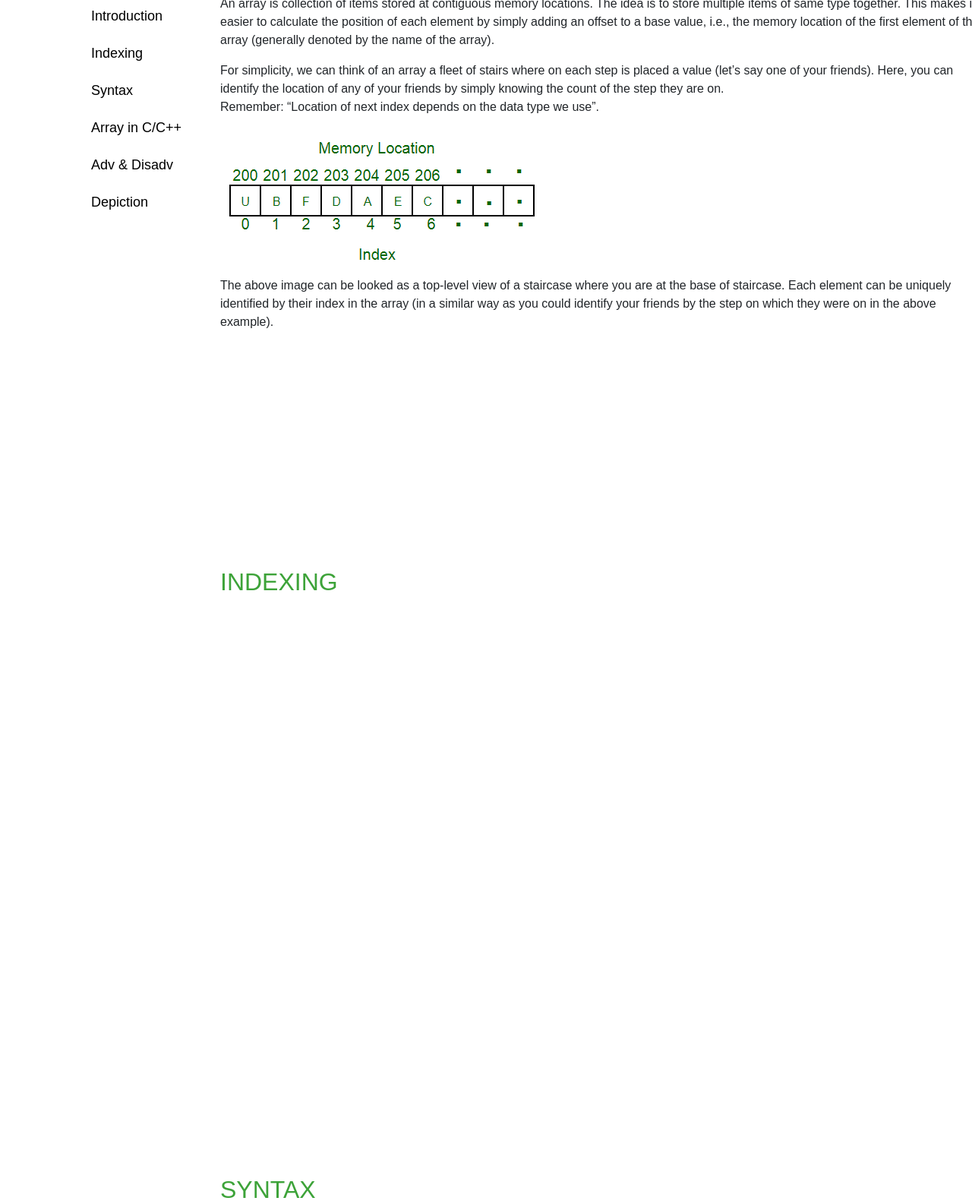
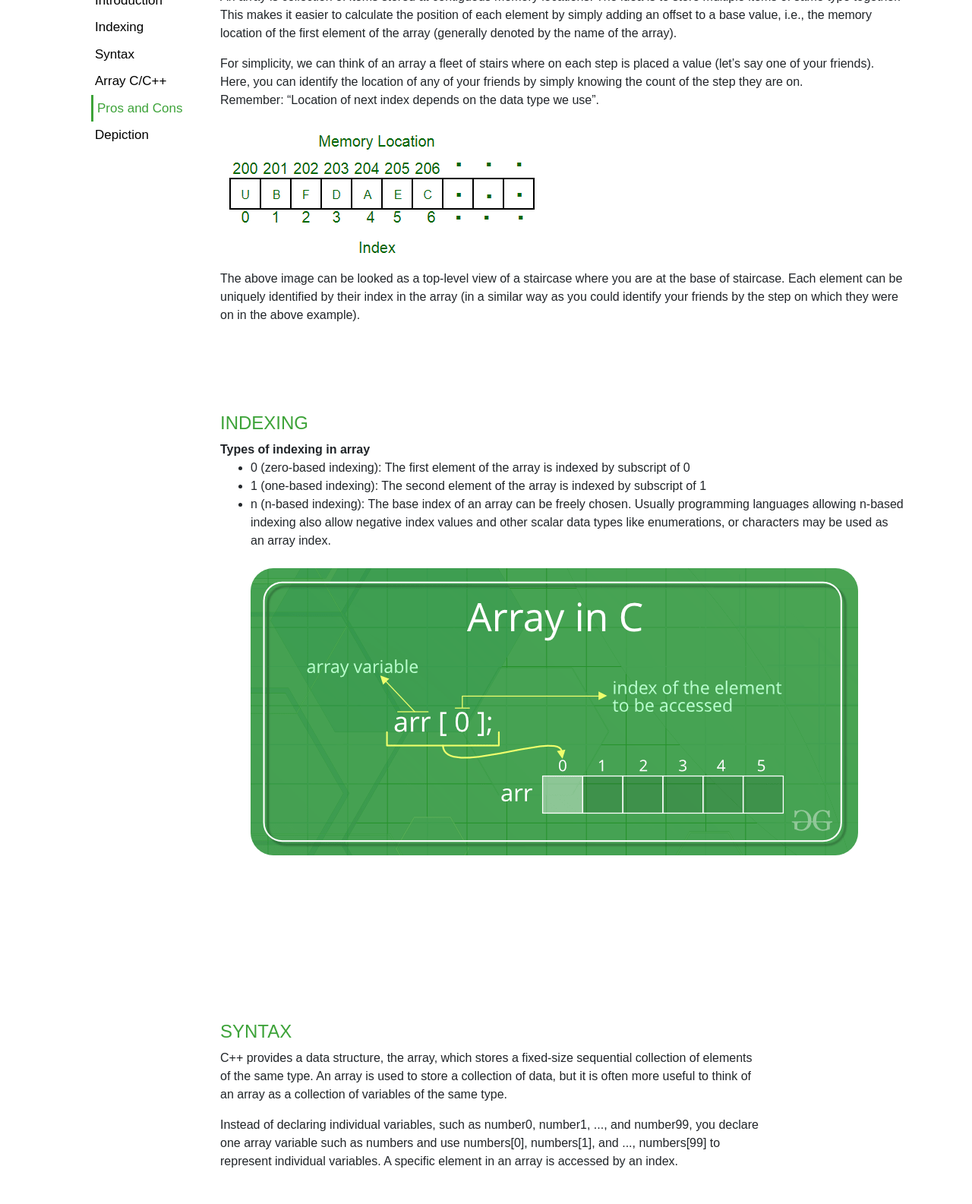
Before and after one commit to amit2608y/AlgoFreak, a website: page array.html in a window 1280 px wide. Shown: the part 295-1880 px from the top of the page at 76% size. Drawn offline with nearby package versions, Linux system fonts and the light colour scheme.

Commit message:
faults removed

```diff
--- a/array.html
+++ b/array.html
@@ -42,20 +42,21 @@
         </div>
     </div>
     <!--Sidebar navigation-->
-    <div class="sidebar">
-        <h5>Page Content</h5>
-        <a href="#intro">Introduction</a>
-        <a href="#index">Indexing</a>
-        <a href="#syntax">Syntax</a>
-        <a href="#lan">Array in C/C++</a>
-        <a href="#adv">Adv & Disadv</a>
-        <a href="#depict">Depiction</a>
-    </div>
+    <nav class="navigation" id="mainNav">
+        <h7>CONTENT</h7>
+        <a class="navigation__link" href="#1">Introduction</a>
+        <a class="navigation__link" href="#2">Indexing</a>
+        <a class="navigation__link" href="#3">Syntax</a>
+        <a class="navigation__link" href="#4">Array C/C++</a>
+        <a class="navigation__link" href="#5">Pros and Cons</a>
+        <a class="navigation__link" href="#6">Depiction</a>
+    </nav>
+
     <div class="content-area">
         <div class="wrapper">
-            <div id="intro" class="banner">
+            <div id="1" class="banner">
                 <div class="text-content">
-                    <h2>Intro</h2>
+                    <h4>Intro</h4>
                     <p>An array is collection of items stored at contiguous memory locations. The idea is to store multiple
                         items of same type together. This makes it easier to calculate the position of each element by simply
                         adding an offset to a base value, i.e., the memory location of the first element of the array (generally
@@ -70,36 +71,58 @@
                         identify your friends by the step on which they were on in the above example).</p>
                 </div>
             </div>
-            <div id="index" class="index-area">
+            <hr>
+            <div id="2" class="index-area">
                 <div class="text-content">
-                    <h2>Indexing</h2>
+                    <h4>Indexing</h4>
+                    <strong>Types of indexing in array</strong>
+                    <ul>
+                        <li>0 (zero-based indexing): The first element of the array is indexed by subscript of 0</li>
+                        <li>1 (one-based indexing): The second element of the array is indexed by subscript of 1</li>
+                        <li>n (n-based indexing): The base index of an array can be freely chosen. Usually programming languages allowing n-based indexing also allow negative index values and other scalar data types like enumerations, or characters may be used as an array index.</li>
+                        <br>
+                        <img src="img/p2.png">
+                    </ul>
                 </div>
             </div>
-            <div id="syntax" class="syntax-area">
+            <hr>
+            <div id="3" class="syntax-area">
                 <div class="text-content">
-                    <h2>Syntax</h2>
+                    <h4>Syntax</h4>
+                    <p>C++ provides a data structure, the array, which stores a fixed-size sequential collection of elements<br>
+                         of the same type. An array is used to store a collection of data, but it is often more useful to think of<br>
+                          an array as a collection of variables of the same type.</p>
+                    <p>Instead of declaring individual variables, such as number0, number1, ..., and number99, you declare<br>
+                         one array variable such as numbers and use numbers[0], numbers[1], and ..., numbers[99] to<br>
+                          represent individual variables. A specific element in an array is accessed by an index.</p>
                 </div>
             </div>
-            <div id="lan" class="lan-area">
+            <hr>
+            <div id="4" class="lan-area">
                 <div class="text-content">
-                    <h2>Array in C/C++</h2>
+                    <h4>Array in C/C++</h4>
                 </div>
             </div>
-            <div id="adv" class="adv-area">
+            <hr>
+            <div id="5" class="adv-area">
                 <div class="text-content">
-                    <h2>Pros and cons</h2>
+                    <h4>Pros and cons</h4>
                 </div>
             </div>
-            <div id="depict" class="depict-area">
+            <hr>
+            <div id="6" class="depict-area">
                 <div class="text-content">
-                    <h2>Depiction</h2>
+                    <h4>Depiction</h4>
                 </div>
             </div>
         </div>
     </div>
 
 
-
+    <!-- jQuery first, then Popper.js, then Bootstrap JS. -->
+    <script src="node_modules/jquery/dist/jquery.slim.min.js"></script>
+    <script src="node_modules/popper.js/dist/umd/popper.min.js"></script>
+    <script src="node_modules/bootstrap/dist/js/bootstrap.min.js"></script>
     <script src="js/array.js"></script>
     <script src="node_modules\flickity\dist\flickity.pkgd.min.js"></script>
 </body>
--- a/css/array.css
+++ b/css/array.css
@@ -106,6 +106,11 @@ hr{
   }
 }
 
+.content-area{
+  padding: 20px 20px;
+  display: flexbox;
+}
+
 .wrapper{
   margin-left: 50px;
   margin-block-start: 50px;
@@ -113,8 +118,7 @@ hr{
 }
 
 .banner{
-  height: 100vh;
-  width: 100%;
+  width: 90%;
   background: white;
 }
 
@@ -123,29 +127,58 @@ hr{
 .lan-area,
 .adv-area,
 .depict-area{
+  padding-top: 100px !important;
   height: 100vh;
+  width: 90%;
 }
 
-.text-content h2{
+.text-content h4{
   text-transform: uppercase;
   color: rgb(61, 163, 57);
 }
 
-.sidebar{
+.navigation {
   height: 100%;
-  width: 248px;
-  margin-top: 20px;
+  width: 208px;
+  margin-top: 30px;
   margin-left: 100px;
-  position: fixed;
   z-index: 1;
   left: 0;
   overflow-x:hidden;
-  padding-top: 20px;
+  padding-top: 100px;
+  padding: 20px 10px 2px 20px;
+  font-size: 17px;
+  display: block;
+  position: fixed;
+  color: #fff;
 }
 
+.navigation h7{
+  display: block;
+  color:rgb(182, 177, 177);
+  text-decoration: none;
+  padding: 5px;
+  font-weight: 900;
+}
 
+.navigation__link {
+  display: block;
+  color:black;
+  text-decoration: none;
+  padding: 5px;
+  font-weight: 400;
+}
+.navigation__link:hover {
+  text-decoration: underline  rgba(61, 163, 57);
+  color:black;
+}
+.navigation__link.active {
+  border-left: 3px solid rgba(61, 163, 57);
+  color: rgba(61, 163, 57);
+  text-decoration: none;
+}
 
-.sidebar a,h5{
+/*.sidebar a,h5{
   padding: 20px 10px 2px 20px;
   text-decoration: none;
   font-size: 18px;
@@ -153,9 +186,21 @@ hr{
   color: black;
 }
 
-.sidebar a:hover{
+.link{
+  padding: 20px 10px 2px 20px;
+  text-decoration: none;
+  font-size: 18px;
+  display: block;
+  color: black;
+}
+
+.link:hover{
   color:rgb(61, 163, 57);
 }
+
+.link.active{
+  color:rgb(61, 163, 57);
+}*/
 
 .content-area{
   margin-left: 230px;
--- a/js/array.js
+++ b/js/array.js
@@ -8,7 +8,6 @@ function scrollFunction()
     document.getElementById("header").style.padding = "20px 10px";
     document.getElementById("header").style.position = "fixed";
     document.getElementById("header").style.flexDirection = "row";
-    document.getElementById("header2").style.textAlign = "center";
     document.getElementById("header").style.top = "0";
     document.getElementById("header1").style.fontSize = "20px";
     document.getElementById("header2").style.fontSize = "20px";
@@ -23,3 +22,39 @@ function scrollFunction()
     document.getElementById("header2").style.fontSize = "40px";
   }
 }
+
+$(document).ready(function() {
+  $('a[href*=#]').bind('click', function(e) {
+      e.preventDefault(); // prevent hard jump, the default behavior
+
+      var target = $(this).attr("href"); // Set the target as variable
+
+      // perform animated scrolling by getting top-position of target-element and set it as scroll target
+      $('html, body').stop().animate({
+          scrollTop: $(target).offset().top
+      }, 600, function() {
+          location.hash = target; //attach the hash (#jumptarget) to the pageurl
+      });
+
+      return false;
+  });
+});
+
+$(window).scroll(function() {
+  var scrollDistance = $(window).scrollTop();
+
+  // Show/hide menu on scroll
+  //if (scrollDistance >= 850) {
+  //		$('nav').fadeIn("fast");
+  //} else {
+  //		$('nav').fadeOut("fast");
+  //}
+
+  // Assign active class to nav links while scolling
+  $('.text-content').each(function(i) {
+      if ($(this).position().top <= scrollDistance) {
+          $('.navigation a.active').removeClass('active');
+          $('.navigation a').eq(i).addClass('active');
+      }
+  });
+}).scroll();
```
Also changed, not shown: img/p2.png (added).
